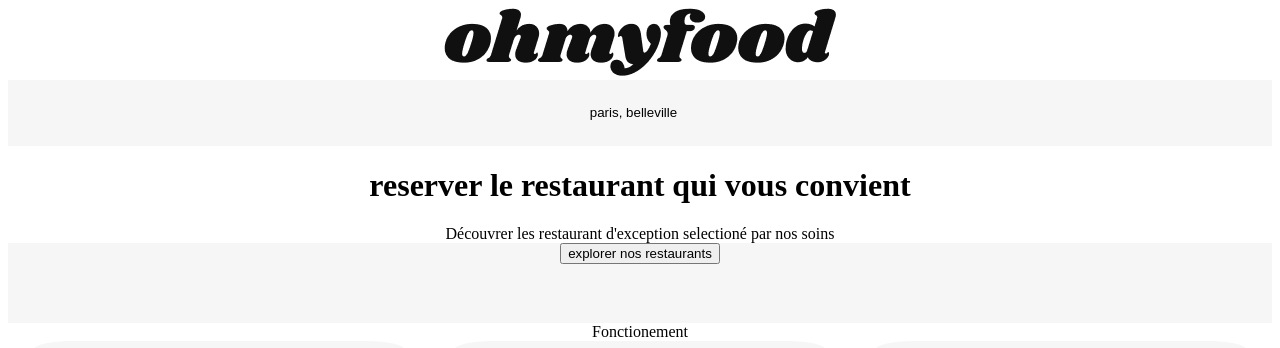
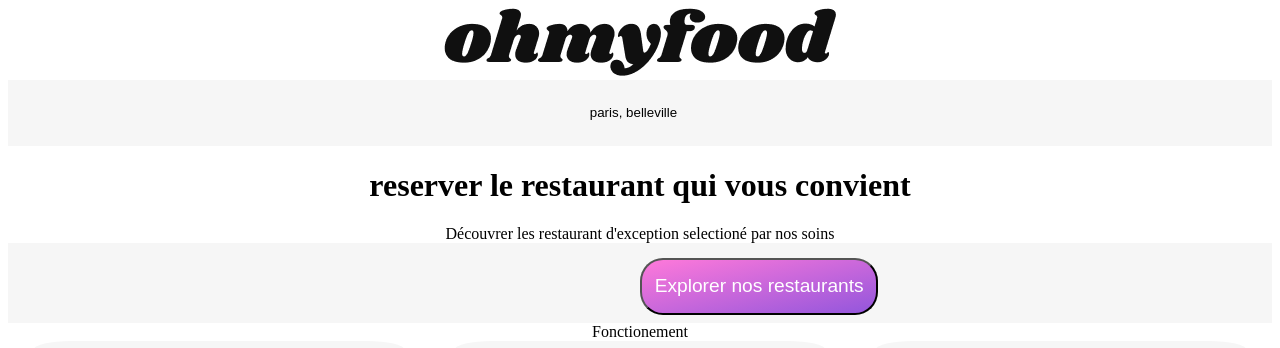
Before and after one commit to mysteriou13/oh_my_food, a plain HTML site: page index.html in a window 1280 px wide. Shown: the top 348 px of the page. Drawn offline with Linux system fonts and the light colour scheme.

Commit message:
ajout class css button_explore

```diff
--- a/index.html
+++ b/index.html
@@ -47,11 +47,9 @@ oh my food
 
 <div  class = "div_button">
 
-  <center>
+<button class = "button_explore"
 
-<button value = "explorer nos restaurants">explorer nos restaurants</button>
-
-</center>
+value = "explorer nos restaurants"> Explorer nos restaurants </button>
 
   </div>
 
--- a/style.scss
+++ b/style.scss
@@ -4,6 +4,12 @@ $backcolor:#ffffff;
 $backfooter:#353535ff;
 
 $grey: #f6f6f6;
+
+$border_radius:23px;
+
+$pink:#FF79DA;
+
+$purple:#9356DC;
 
 body{
 
@@ -32,6 +38,25 @@ color:white;
 height: 100px;
 
 
+}
+
+.button_explore{
+
+  position: relative;
+  top: 18%;
+  left:50%;
+  height: 57px;
+  padding: 1%;
+
+ border-top-left-radius: $border_radius;
+ border-bottom-left-radius: $border_radius;
+
+ border-bottom-right-radius: $border_radius;
+ border-top-right-radius: $border_radius;
+ color:white;
+ font-size: 1.2em;
+
+  background: linear-gradient(to bottom right, $pink,$purple);
 }
 
 .div_button{
```
Also changed, not shown: style.css, 1 other file.
